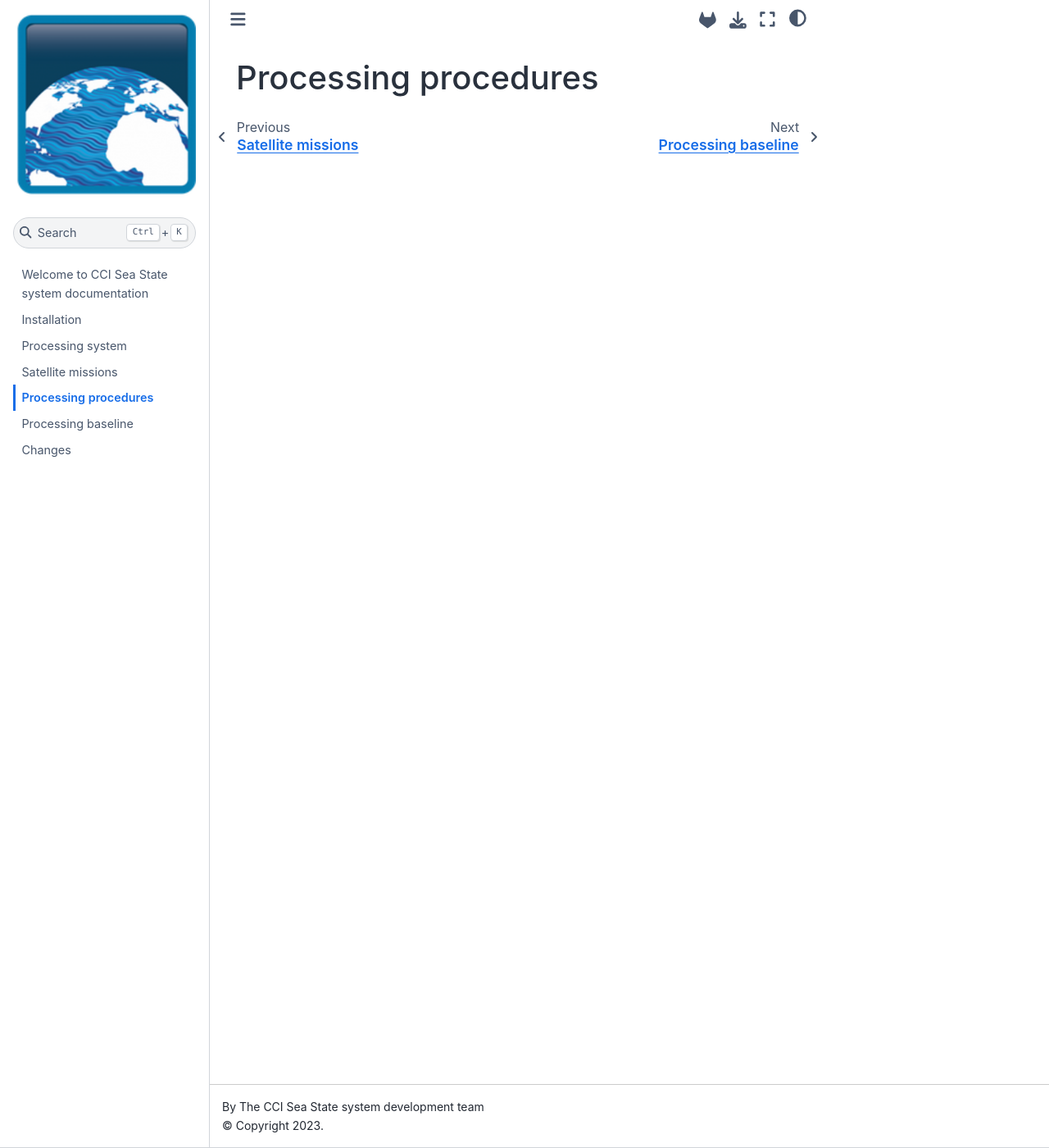
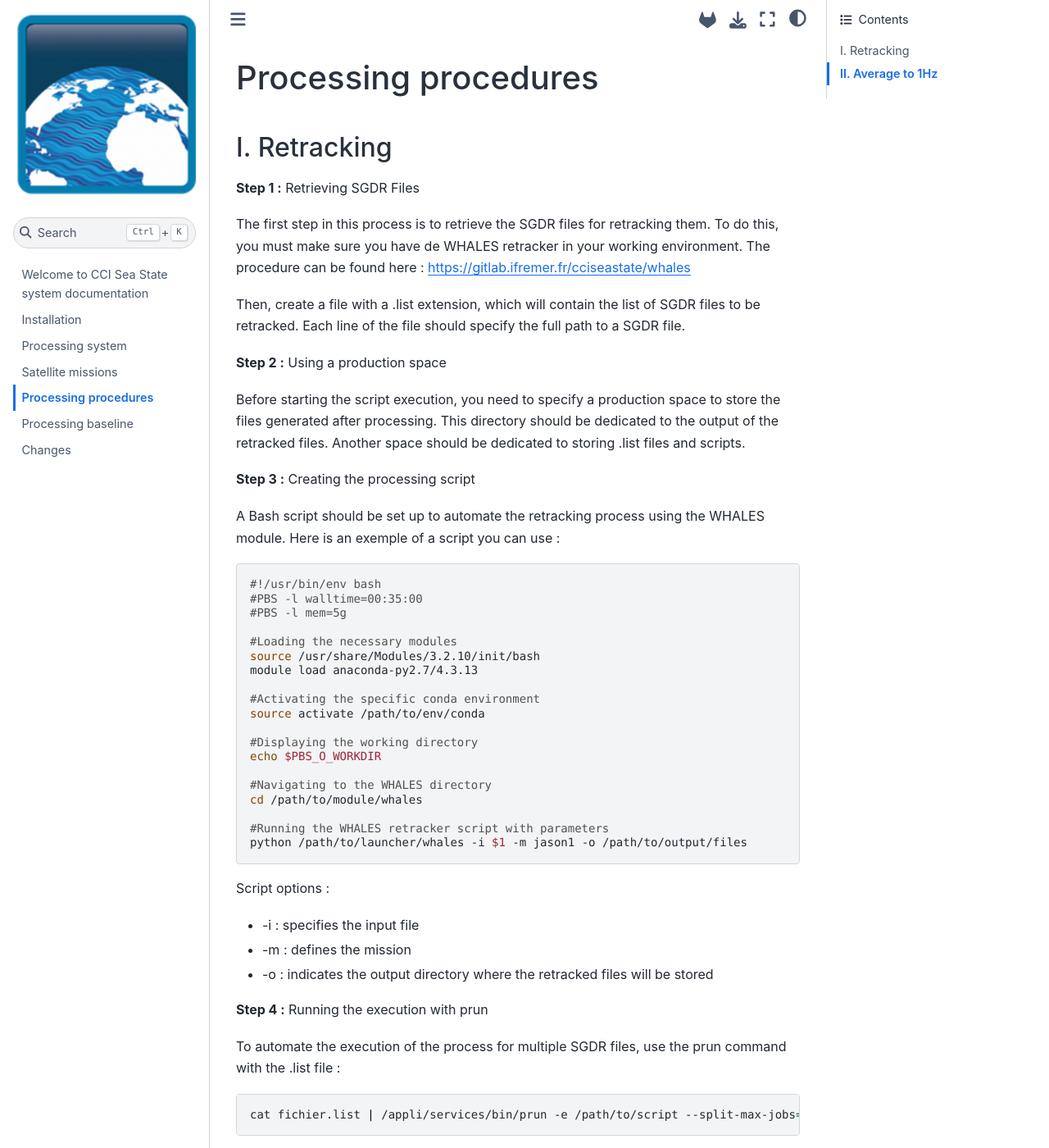
Before and after one commit to umr-lops/cci-seastate-pum, a Jupyter Book: the page built from processing.md, in a window 1280 px wide and 1400 px high. Shown: the whole window at 82% size. Built offline with Jupyter Book 1.0.4 settings and Sphinx 7.4.7 and the Sphinx Book theme 1.1.4, drawn with Linux system fonts in a browser that asks for light colours; some of the changed text lies outside the part shown.

Commit message:
Description of the processing procedures

````diff
--- a/processing.md
+++ b/processing.md
@@ -1 +1,78 @@
 # Processing procedures
+
+### I. Retracking <a name="retracking"></a>
+
+**Step 1 :** Retrieving SGDR Files
+
+The first step in this process is to retrieve the SGDR files for retracking them. To do this, you must make sure you have de WHALES retracker in your working environment.
+The procedure can be found here : https://gitlab.ifremer.fr/cciseastate/whales
+
+Then, create a file with a .list extension, which will contain the list of SGDR files to be retracked.
+Each line of the file should specify the full path to a SGDR file.
+
+**Step 2 :** Using a production space
+
+Before starting the script execution, you need to specify a production space to store the files generated after processing. This directory should be dedicated to the output of the retracked files.
+Another space should be dedicated to storing .list files and scripts.
+
+**Step 3 :** Creating the processing script
+
+A Bash script should be set up to automate the retracking process using the WHALES module.
+Here is an exemple of a script you can use :
+
+```bash
+#!/usr/bin/env bash
+#PBS -l walltime=00:35:00
+#PBS -l mem=5g
+
+#Loading the necessary modules
+source /usr/share/Modules/3.2.10/init/bash
+module load anaconda-py2.7/4.3.13
+
+#Activating the specific conda environment
+source activate /path/to/env/conda
+
+#Displaying the working directory
+echo $PBS_O_WORKDIR
+
+#Navigating to the WHALES directory
+cd /path/to/module/whales
+
+#Running the WHALES retracker script with parameters
+python /path/to/launcher/whales -i $1 -m jason1 -o /path/to/output/files
+```
+
+Script options :
+- -i : specifies the input file
+- -m : defines the mission
+- -o : indicates the output directory where the retracked files will be stored
+
+**Step 4 :** Running the execution with prun
+
+To automate the execution of the process for multiple SGDR files, use the prun command with the .list file :
+```bash
+cat fichier.list | /appli/services/bin/prun -e /path/to/script --split-max-jobs=100 --max-time 23:00:00
+```
+
+Once the process is complete, the generated files will be stored in the production space specified in the scripts -o option.
+
+
+### II. Average to 1Hz <a name="average"></a>
+
+**Step 1:** Git Environment
+
+Before proceeding with this part of the process, ensure that you have all the necessary Git modules installed in your working environment.
+These modules are essential for performing the data compression :
+- cciseastate : https://gitlab.ifremer.fr/cciseastate/cciseastate
+- ceraux : https://gitlab.ifremer.fr/cerbere/ceraux
+- cerberecontrib-altimeter : https://gitlab.ifremer.fr/cerbere/cerbercontrib-altimeter
+- cerberecontrib-whales : https://gitlab.ifremer.fr/cerbere/cerberecontrib-whales
+- cerbere : https://gitlab.ifremer.fr/cerbere/ceraux
+- ceremd : https://gitlab.ifremer.fr/cerbere/ceremd
+- cerform : https://gitlab.ifremer.fr/cerbere/cerform
+
+Ensure you clone or update each of these modules in your working environment :
+```bash
+#Exemple command to clone one of the modules
+git clone https://gitlab.ifremer.fr/cerbere/cerform
+```
````
